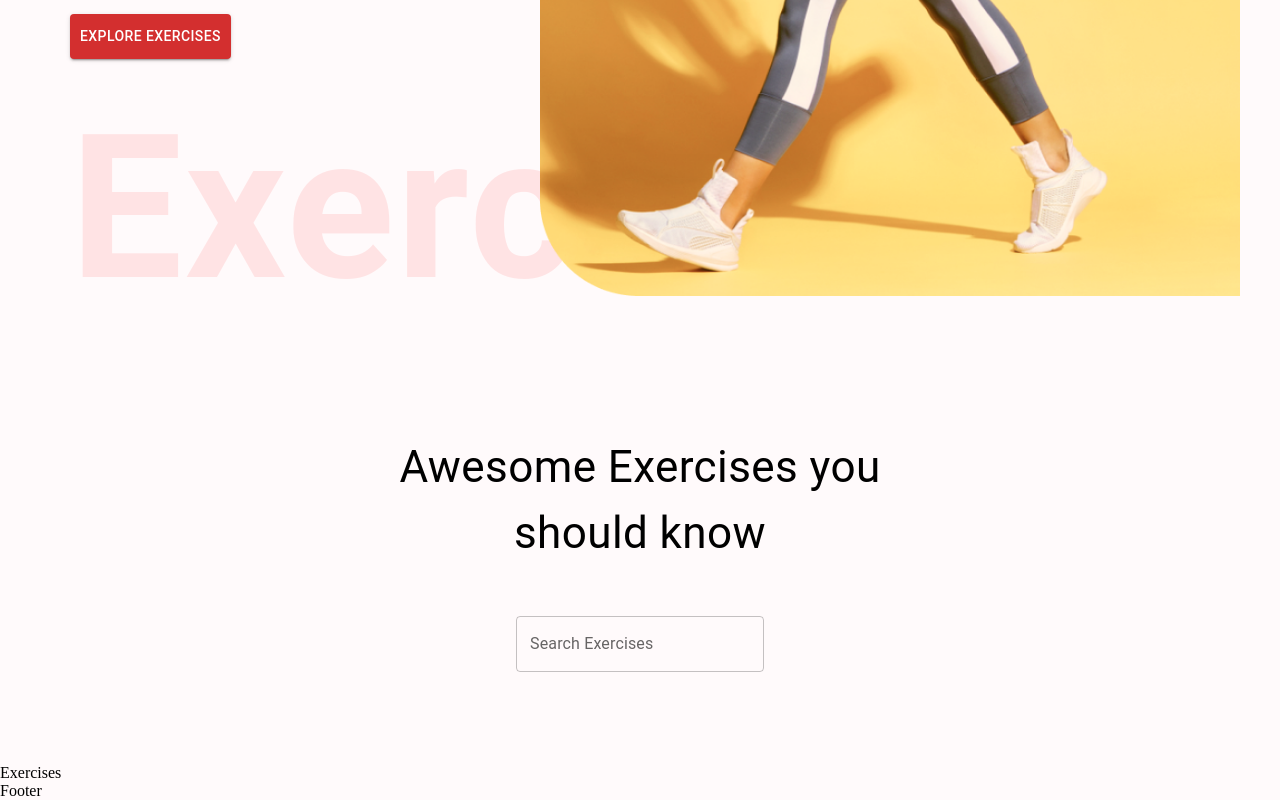
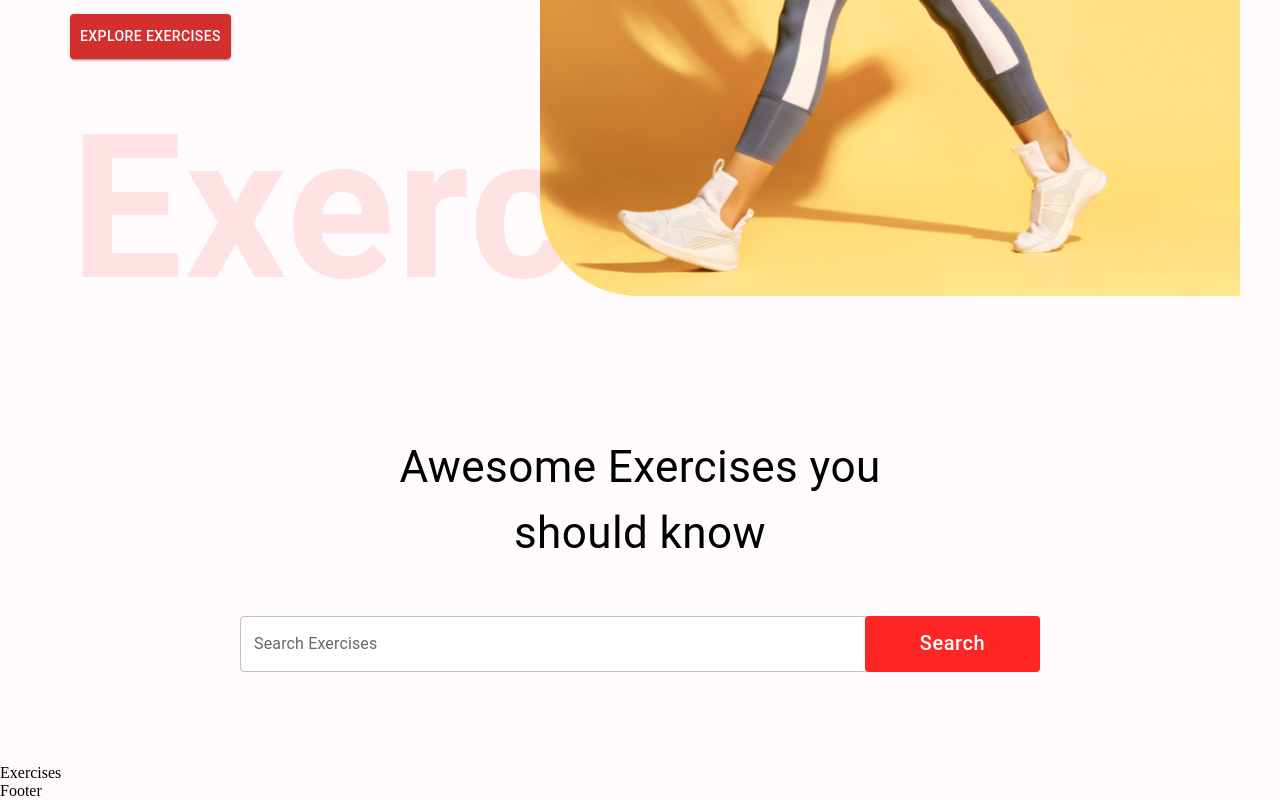
Before and after one commit to takalkarsayali/fitness-app, a React (Create React App) app: page / in a window 1280 px wide. Shown: the part 570-1370 px from the top of the page. Built offline with nearby package versions, Linux system fonts and the light colour scheme.

Commit message:
SearchExercises asthetic complete

```diff
--- a/src/components/SearchExercises.js
+++ b/src/components/SearchExercises.js
@@ -2,6 +2,18 @@
 import { Box, Button, Stack, TextField, Typography } from '@mui/material'
 
 const SearchExercises = () => {
+
+  const [search, setSearch] = useState('')
+
+  // handle Search Function
+  const handleSearch = async () => {
+      // if search exists
+      if (search) {
+        const exercisesData = await fetchData();     //fetchData() is in utils folder
+
+      }
+  }
+
   return (
     <Stack alignItems={'center'} mt={'35px'} justifyContent={'center'} p={'20px'}>
       <Typography fontWeight={'700px'} sx={{ fontSize: { lg: '44px', xs: '30px' } }} mb={'50px'} textAlign={'center'}>
@@ -9,9 +21,40 @@
       </Typography>
       <Box position={'relative'} mb={'72px'}>
         <TextField
-          id="outlined-basic"
+          sx={{
+            input: {
+              fontWeight: '700',
+              border: 'none',
+              borderRadius: '4px'
+            },
+            width: {
+              lg: '800px',
+              xs: '350px'
+            },
+            backgroundColor: '#fff',
+            borderRadius: '40px'
+          }}
+          height='76px'
+          value={search}
+          onChange={(e) => {setSearch(e.target.value.toLocaleLowerCase())}}
+          type='text'
           label="Search Exercises"
-          variant="outlined" />
+          />
+          <Button className='search-btn'
+            sx={{
+              bgcolor:"#ff2625",
+              color:"#fff",
+              textTransform:'none',
+              width:{ lg: '175px', xs:'80px'},
+              fontSize: { lg: '20px', xs:'14px'},
+              height:'56px',
+              position: "absolute",
+              right:'0'
+            }}
+            onClick={handleSearch}
+          >
+            Search
+          </Button>
       </Box>
     </Stack>
   )
```
Also changed, not shown: src/components/HeroBanner.js (+11 -10 lines).
